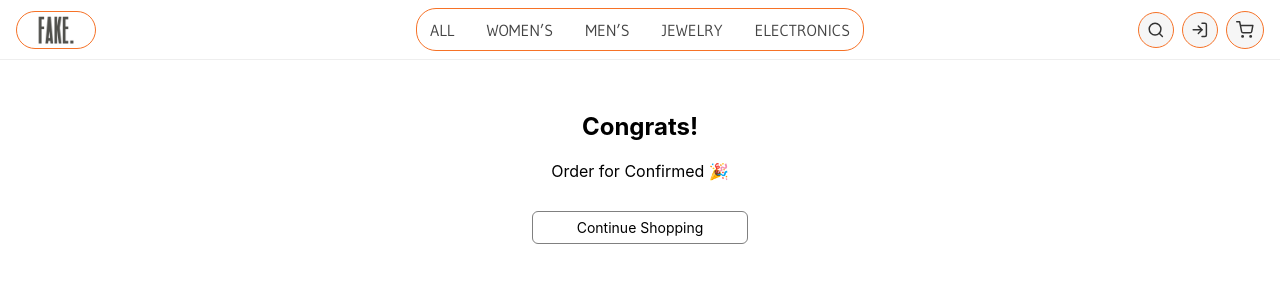
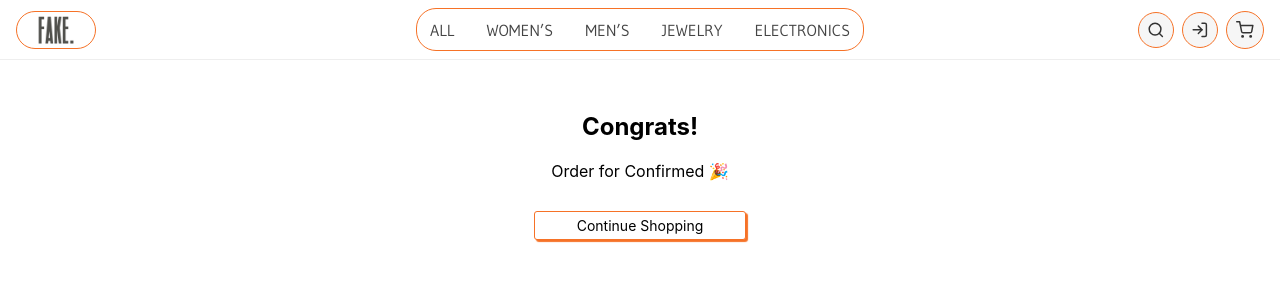
Before and after one commit to dayo-adebanjo/dayos-fake-store, a React (Create React App) app: page /order-confirmation in a window 1280 px wide. Shown: the top 300 px of the page. Built offline with nearby package versions, Linux system fonts and the light colour scheme; no server answers.

Commit message:
fixed profile link

```diff
--- a/src/App.css
+++ b/src/App.css
@@ -35,11 +35,7 @@ Link{
 }
 
 .return-button{
-  background: white;
-  border: 1px solid grey;
-  padding: 7px;
-  border-radius: 6px;
-  width: 80px;
+  width: 80px !important;
   color: black !important;
   text-align: center;
   cursor: pointer;
--- a/src/components/NavBar.jsx
+++ b/src/components/NavBar.jsx
@@ -1,4 +1,4 @@
-import { Link, useLocation } from 'react-router-dom'
+import { Link, useLocation, useNavigate} from 'react-router-dom'
 import { FiUser, FiShoppingCart, FiLogIn, FiSearch } from 'react-icons/fi'
 import { useAuth } from '../context/AuthContext'
 import '../style/NavBar.css'
@@ -12,6 +12,7 @@ const categoryFromSearch = (search) => {
 export default function NavBar({ openLoginModal, toggleSearch }) {
   const { isLoggedIn, logout } = useAuth()
   const location = useLocation()
+  const navigate = useNavigate()
   const activeCat = categoryFromSearch(location.search)
 
   const isActive = (slug) => {
@@ -43,7 +44,8 @@ export default function NavBar({ openLoginModal, toggleSearch }) {
             <FiSearch />
         </button>
 
-        <button className="icon-btn" onClick={() => (isLoggedIn ? null : openLoginModal())} aria-label="Log In / Profile">
+        <button className="icon-btn" onClick={() => (isLoggedIn ?
+          navigate('/profile') : openLoginModal())} aria-label="Log In / Profile">
           {isLoggedIn ? <FiUser /> : <FiLogIn />}
         </button>
 
--- a/src/pages/OrderConfirmationPage.jsx
+++ b/src/pages/OrderConfirmationPage.jsx
@@ -8,7 +8,7 @@ function OrderConfirmation() {
     <div style={{ padding: '2rem', textAlign: 'center' }}>
       <h2>Congrats!</h2>
       <div>Order for <b>{state?.title}</b> Confirmed 🎉</div>
-      <div className="return-button" onClick={() => navigate('/')}>
+      <div className="orange-btn return-button" onClick={() => navigate('/')}>
         Continue Shopping</div>
     </div>
   )
```
